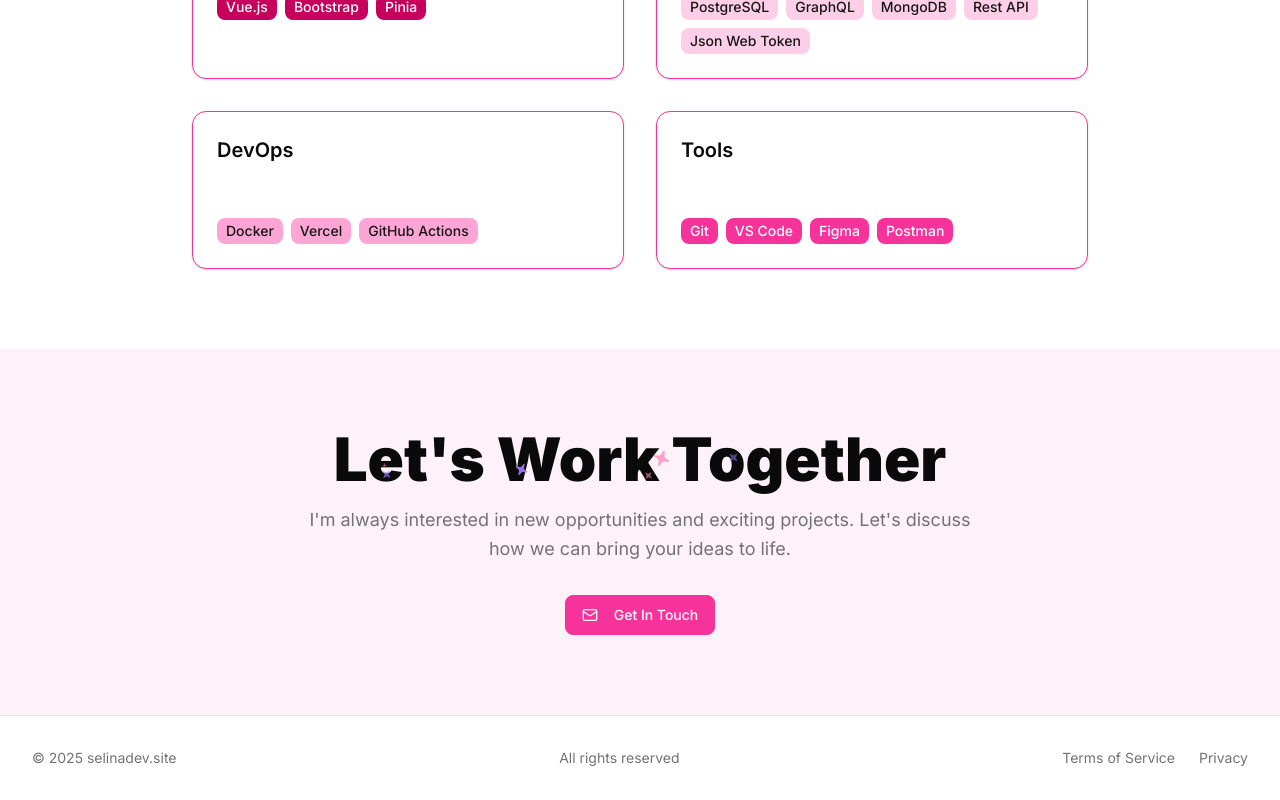
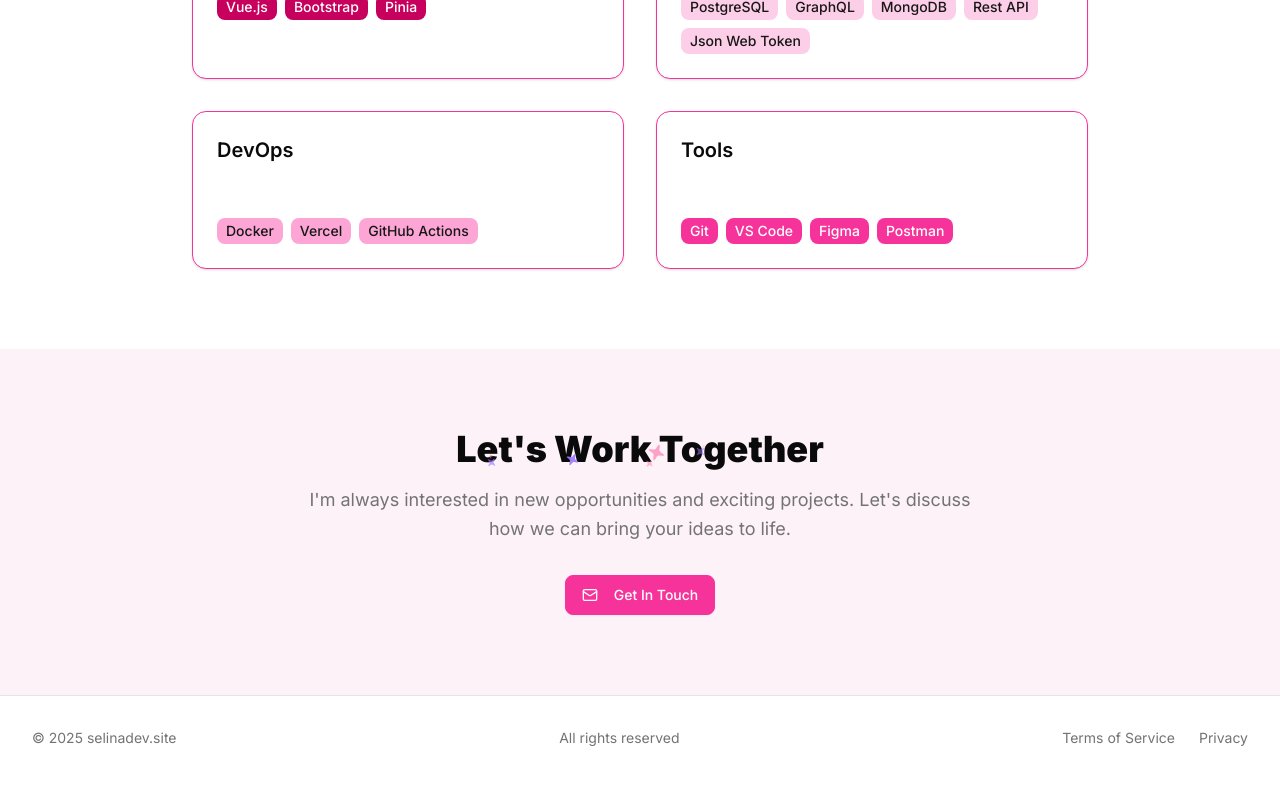
Before and after one commit to jeaneselinasm/porto-1, a Next.js app: page / in a window 1280 px wide. Shown: the part 1718-2518 px from the top of the page. Built offline with nearby package versions, Linux system fonts and the light colour scheme.

Commit message:
update-contact-section:title text sizing

```diff
--- a/app/personal-website.tsx
+++ b/app/personal-website.tsx
@@ -349,9 +349,9 @@
         className="py-12 sm:py-16 lg:py-20 px-4 sm:px-6 lg:px-8 bg-pink-50"
       >
         <div className="container mx-auto max-w-2xl text-center">
-          <h2 className="text-2xl sm:text-3xl md:text-4xl font-bold text-foreground mb-3 sm:mb-4">
-            <SparklesText>Let's Work Together</SparklesText>
-          </h2>
+
+            <SparklesText className="text-2xl sm:text-3xl md:text-4xl font-bold text-foreground mb-3 sm:mb-4" >Let's Work Together</SparklesText>
+
           <p className="text-base sm:text-lg text-muted-foreground mb-6 sm:mb-8 px-4 sm:px-0 leading-relaxed">
             I'm always interested in new opportunities and exciting projects.
             Let's discuss how we can bring your ideas to life.
```
